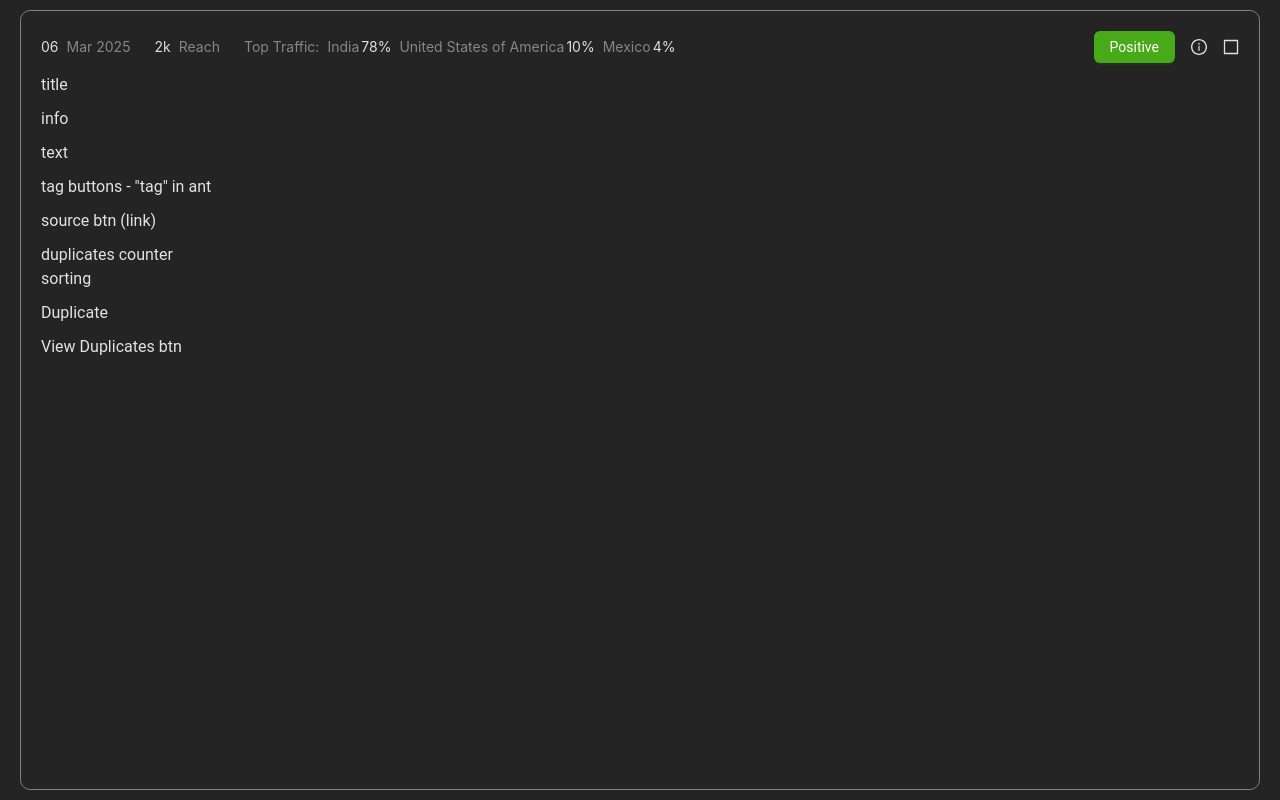
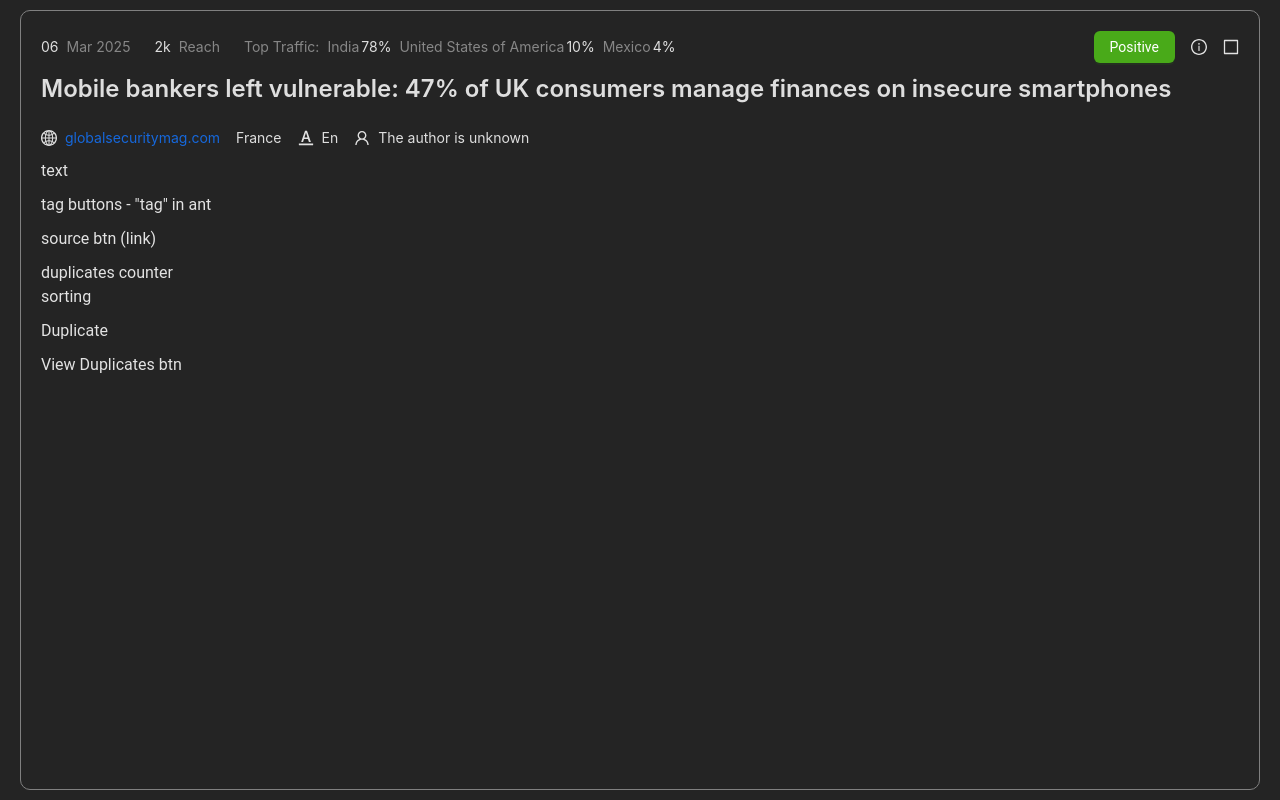
Before and after one commit to DragonRomeo/kaspersky-test, a React (Vite) app: page / in a window 1280 px wide. Built offline with nearby package versions, Linux system fonts and the light colour scheme.

Commit message:
feat: add info

```diff
--- /dev/null
+++ b/src/common/helpers/global-helpers.ts
@@ -0,0 +1,3 @@
+export const capitalize = (str: string): string => {
+    return str[0].toUpperCase() + str.slice(1);
+  };
--- /dev/null
+++ b/src/components/info.helpers.ts
@@ -0,0 +1,6 @@
+//Move to helpers
+export const getAuthorsStr = (authors: Array<string>): string => {
+  return authors.join('.,');
+};
+
+export const authorEmpty = 'The author is unknown';
--- /dev/null
+++ b/src/components/info/info-item/info-item.tsx
@@ -0,0 +1,21 @@
+import { Flex } from 'antd';
+import React, { ReactNode } from 'react';
+import { Typography } from 'antd';
+
+const { Text } = Typography;
+
+interface Props {
+  icon?: ReactNode;
+  text: string;
+}
+
+const InfoItem: React.FC<Props> = ({ icon, text }) => {
+  return (
+    <Flex gap='small'>
+      {icon}
+      <Text>{text}</Text>
+    </Flex>
+  );
+};
+
+export default InfoItem;
--- /dev/null
+++ b/src/components/info/info.tsx
@@ -0,0 +1,41 @@
+import { Flex } from 'antd';
+import Link from 'antd/es/typography/Link';
+import React from 'react';
+import InfoItem from './info-item/info-item';
+import {
+  FontColorsOutlined,
+  GlobalOutlined,
+  UserOutlined,
+} from '@ant-design/icons';
+import { authorEmpty, getAuthorsStr } from '../info.helpers';
+import { capitalize } from '../../common/helpers/global-helpers';
+
+interface Props {
+  dom: string;
+  country: string;
+  lang: string;
+  authors: Array<string>;
+}
+
+const Info: React.FC<Props> = ({ dom, country, lang, authors }) => {
+  const newAuthors = authors.length ? getAuthorsStr(authors) : authorEmpty;
+  return (
+    <Flex gap='middle'>
+      <Flex gap='small'>
+        <GlobalOutlined />
+        <Link href={dom} target='_blank'>
+          {dom}
+        </Link>
+      </Flex>
+      {/* TODO: add icon for country */}
+      <InfoItem text={country}></InfoItem>
+      <InfoItem
+        icon={<FontColorsOutlined />}
+        text={capitalize(lang)}
+      ></InfoItem>
+      <InfoItem icon={<UserOutlined />} text={newAuthors}></InfoItem>
+    </Flex>
+  );
+};
+
+export default Info;
--- a/src/components/news/news.tsx
+++ b/src/components/news/news.tsx
@@ -3,6 +3,8 @@ import { IData_SnippetNews } from '../../common/interfaces/snippet-news';
 import styles from './news.module.scss';
 import Traffic from './traffic/traffic';
 import Reactions from './reactions/reactions';
+import Title from 'antd/es/typography/Title';
+import Info from '../info/info';
 
 interface Props {
   data: IData_SnippetNews;
@@ -15,8 +17,14 @@ const News: React.FC<Props> = ({ data }) => {
         <Traffic date={data.DP} reach={data.REACH} traffic={data.TRAFFIC} />
         <Reactions />
       </div>
-      <div>title</div>
-      <div>info</div>
+      {/* TODO: ADD LINK HERE */}
+      <Title level={3}>{data.TI}</Title>
+      <Info
+        dom={data.DOM}
+        country={data.CNTR}
+        lang={data.LANG}
+        authors={data.AU}
+      ></Info>
       <div>text</div>
       <div>tag buttons - "tag" in ant</div>
       <div>source btn (link)</div>
```
